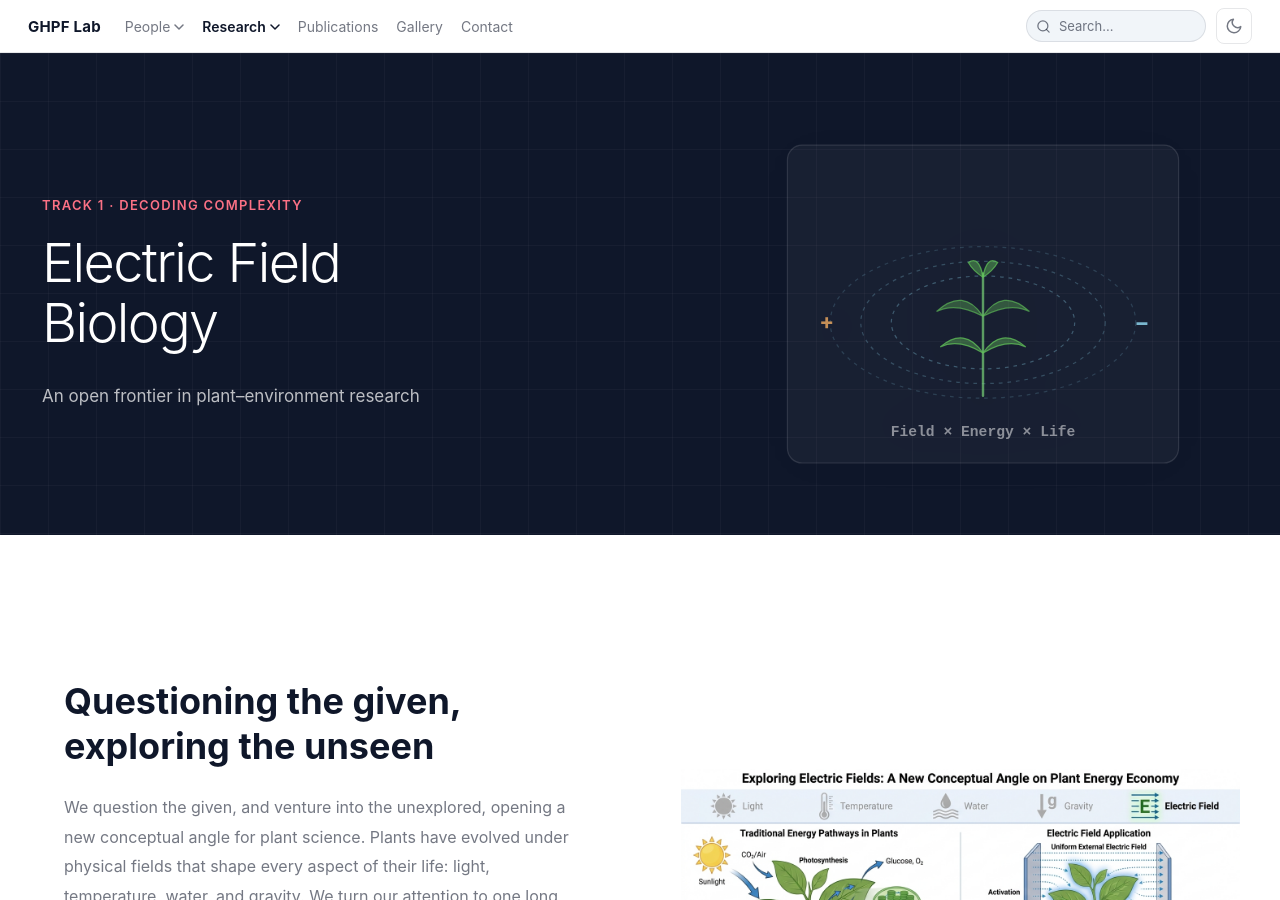
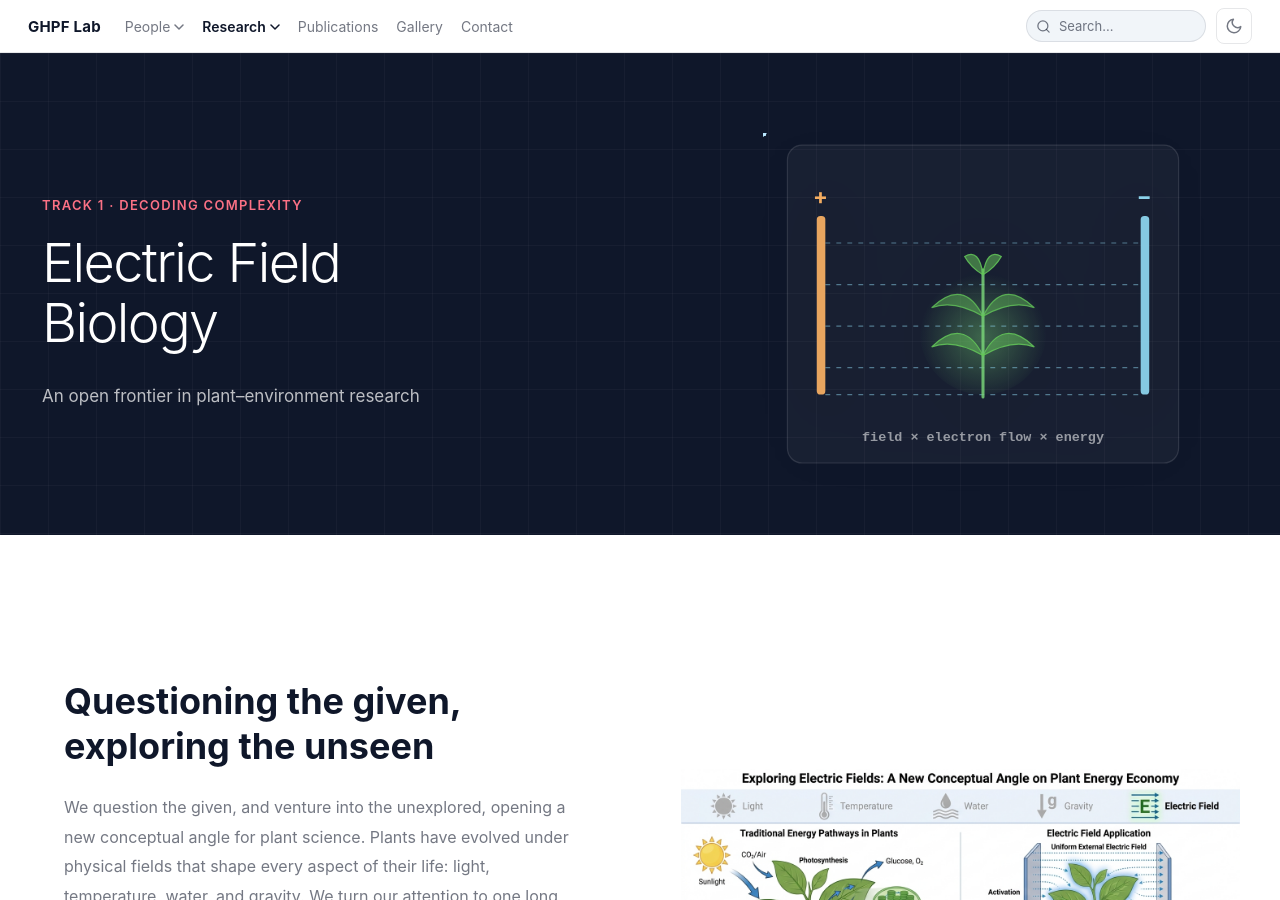
Before and after one commit to snughpf-alt/ghpf-lab-web-final-2, a Jekyll site: the page built from research/electric-fields.md, in a window 1280 px wide and 900 px high. Built offline with Jekyll 4.4.1, drawn with Linux system fonts in a browser that asks for light colours; some web fonts are replaced.

Commit message:
Revamp Electric Field hero animation: uniform field, flowing electrons, swaying plant

```diff
--- a/research/electric-fields.md
+++ b/research/electric-fields.md
@@ -12,37 +12,60 @@ title: Electric Field Biology
     </div>
     <div class="page-hero__visual">
       <svg viewBox="0 0 360 280" fill="none" xmlns="http://www.w3.org/2000/svg" class="hero__diagram">
+        <defs>
+          <radialGradient id="ef-hero-glow" cx="50%" cy="55%" r="50%">
+            <stop offset="0%" stop-color="rgba(120,210,120,.40)"/>
+            <stop offset="100%" stop-color="rgba(120,210,120,0)"/>
+          </radialGradient>
+        </defs>
+
         <!-- Frame -->
         <rect x="20" y="10" width="320" height="260" rx="12" fill="rgba(255,255,255,.04)" stroke="rgba(255,255,255,.12)" stroke-width="1"/>
 
-        <!-- Electric field lines (concentric ellipses, dashed) -->
-        <ellipse cx="180" cy="155" rx="125" ry="62" fill="none" stroke="rgba(140,210,235,.18)" stroke-width="1" stroke-dasharray="3 4"/>
-        <ellipse cx="180" cy="155" rx="100" ry="50" fill="none" stroke="rgba(140,210,235,.25)" stroke-width="1" stroke-dasharray="3 4"/>
-        <ellipse cx="180" cy="155" rx="75" ry="38" fill="none" stroke="rgba(140,210,235,.32)" stroke-width="1" stroke-dasharray="3 4"/>
-
-        <!-- Charge poles (+/-) -->
-        <text x="46" y="160" fill="rgba(255,180,100,.75)" font-size="18" font-weight="700">+</text>
-        <text x="304" y="161" fill="rgba(140,210,235,.85)" font-size="18" font-weight="700">−</text>
-
-        <!-- Plant in the middle -->
-        <line x1="180" y1="215" x2="180" y2="115" stroke="rgba(120,210,120,.7)" stroke-width="2" stroke-linecap="round"/>
-        <!-- lower leaves -->
-        <path d="M180,180 Q160,168 145,175 Q165,158 180,180Z" fill="rgba(100,190,90,.4)" stroke="rgba(100,200,90,.7)" stroke-width="1"/>
-        <path d="M180,180 Q200,168 215,175 Q195,158 180,180Z" fill="rgba(100,190,90,.4)" stroke="rgba(100,200,90,.7)" stroke-width="1"/>
-        <!-- mid leaves -->
-        <path d="M180,150 Q158,138 142,146 Q164,126 180,150Z" fill="rgba(100,190,90,.35)" stroke="rgba(100,200,90,.6)" stroke-width="1"/>
-        <path d="M180,150 Q202,138 218,146 Q196,126 180,150Z" fill="rgba(100,190,90,.35)" stroke="rgba(100,200,90,.6)" stroke-width="1"/>
-        <!-- top sprout -->
-        <path d="M180,118 Q172,113 168,106 Q177,100 180,118 Q183,100 192,106 Q188,113 180,118Z" fill="rgba(100,190,90,.45)" stroke="rgba(100,200,90,.7)" stroke-width="1"/>
-
-        <!-- Animated electron particle along the middle field line -->
-        <circle r="3" fill="rgba(170,225,255,.85)" opacity="0">
-          <animateMotion dur="5s" repeatCount="indefinite" path="M280,155 A100,50 0 1,1 80,155 A100,50 0 1,1 280,155"/>
-          <animate attributeName="opacity" begin="0s" to="1" dur="0.01s" fill="freeze"/>
+        <!-- Energy glow behind the plant (breathing) -->
+        <circle cx="180" cy="162" r="52" fill="url(#ef-hero-glow)">
+          <animate attributeName="r" values="46;60;46" dur="4.5s" repeatCount="indefinite"/>
+          <animate attributeName="opacity" values=".55;1;.55" dur="4.5s" repeatCount="indefinite"/>
         </circle>
 
+        <!-- Electrode plates -->
+        <rect x="44" y="68" width="7" height="146" rx="3" fill="rgba(255,180,100,.9)"/>
+        <rect x="309" y="68" width="7" height="146" rx="3" fill="rgba(140,210,235,.95)"/>
+        <text x="47" y="58" text-anchor="middle" fill="rgba(255,180,100,.95)" font-size="18" font-weight="700">+</text>
+        <text x="312" y="58" text-anchor="middle" fill="rgba(140,210,235,1)" font-size="18" font-weight="700">−</text>
+
+        <!-- Uniform field lines (dashed, pulsing) -->
+        <g stroke-dasharray="4 5" stroke-width="1" fill="none" stroke="rgba(140,210,235,.5)">
+          <line x1="51" y1="90"  x2="309" y2="90"><animate attributeName="opacity" values=".22;.55;.22" dur="3s" begin="0s"    repeatCount="indefinite"/></line>
+          <line x1="51" y1="124" x2="309" y2="124"><animate attributeName="opacity" values=".3;.7;.3"    dur="3s" begin="-0.6s" repeatCount="indefinite"/></line>
+          <line x1="51" y1="158" x2="309" y2="158"><animate attributeName="opacity" values=".3;.7;.3"    dur="3s" begin="-1.2s" repeatCount="indefinite"/></line>
+          <line x1="51" y1="192" x2="309" y2="192"><animate attributeName="opacity" values=".3;.7;.3"    dur="3s" begin="-1.8s" repeatCount="indefinite"/></line>
+          <line x1="51" y1="214" x2="309" y2="214"><animate attributeName="opacity" values=".22;.55;.22" dur="3s" begin="-2.4s" repeatCount="indefinite"/></line>
+        </g>
+
+        <!-- Electrons drifting + → − (negative begin = no start flash) -->
+        <g fill="rgba(185,232,255,.95)">
+          <circle r="2.6"><animateMotion dur="3s"   begin="0s"    repeatCount="indefinite" path="M51,90 L309,90"/></circle>
+          <circle r="2.6"><animateMotion dur="3s"   begin="-1.5s" repeatCount="indefinite" path="M51,90 L309,90"/></circle>
+          <circle r="2.6"><animateMotion dur="2.6s" begin="-0.6s" repeatCount="indefinite" path="M51,124 L309,124"/></circle>
+          <circle r="2.6"><animateMotion dur="2.6s" begin="-1.9s" repeatCount="indefinite" path="M51,124 L309,124"/></circle>
+          <circle r="2.6"><animateMotion dur="2.8s" begin="-1s"   repeatCount="indefinite" path="M51,192 L309,192"/></circle>
+          <circle r="2.6"><animateMotion dur="3.2s" begin="-0.4s" repeatCount="indefinite" path="M51,214 L309,214"/></circle>
+        </g>
+
+        <!-- Plant in the middle (gentle sway) -->
+        <g>
+          <animateTransform attributeName="transform" type="rotate" values="-1.6 180 216;1.6 180 216;-1.6 180 216" dur="6s" repeatCount="indefinite"/>
+          <line x1="180" y1="216" x2="180" y2="112" stroke="rgba(120,210,120,.85)" stroke-width="2.5" stroke-linecap="round"/>
+          <path d="M180,182 Q156,168 138,175 Q164,150 180,182Z" fill="rgba(100,190,90,.5)" stroke="rgba(100,200,90,.85)" stroke-width="1"/>
+          <path d="M180,182 Q204,168 222,175 Q196,150 180,182Z" fill="rgba(100,190,90,.5)" stroke="rgba(100,200,90,.85)" stroke-width="1"/>
+          <path d="M180,150 Q156,136 138,143 Q164,118 180,150Z" fill="rgba(100,190,90,.45)" stroke="rgba(100,200,90,.75)" stroke-width="1"/>
+          <path d="M180,150 Q204,136 222,143 Q196,118 180,150Z" fill="rgba(100,190,90,.45)" stroke="rgba(100,200,90,.75)" stroke-width="1"/>
+          <path d="M180,116 Q170,110 165,101 Q177,94 180,116 Q183,94 195,101 Q190,110 180,116Z" fill="rgba(100,190,90,.55)" stroke="rgba(100,200,90,.85)" stroke-width="1"/>
+        </g>
+
         <!-- Label -->
-        <text x="180" y="248" text-anchor="middle" fill="rgba(255,255,255,.5)" font-size="12" font-family="monospace" font-weight="600">Field × Energy × Life</text>
+        <text x="180" y="252" text-anchor="middle" fill="rgba(255,255,255,.55)" font-size="11" font-family="monospace" font-weight="600">field × electron flow × energy</text>
       </svg>
     </div>
   </div>
```
